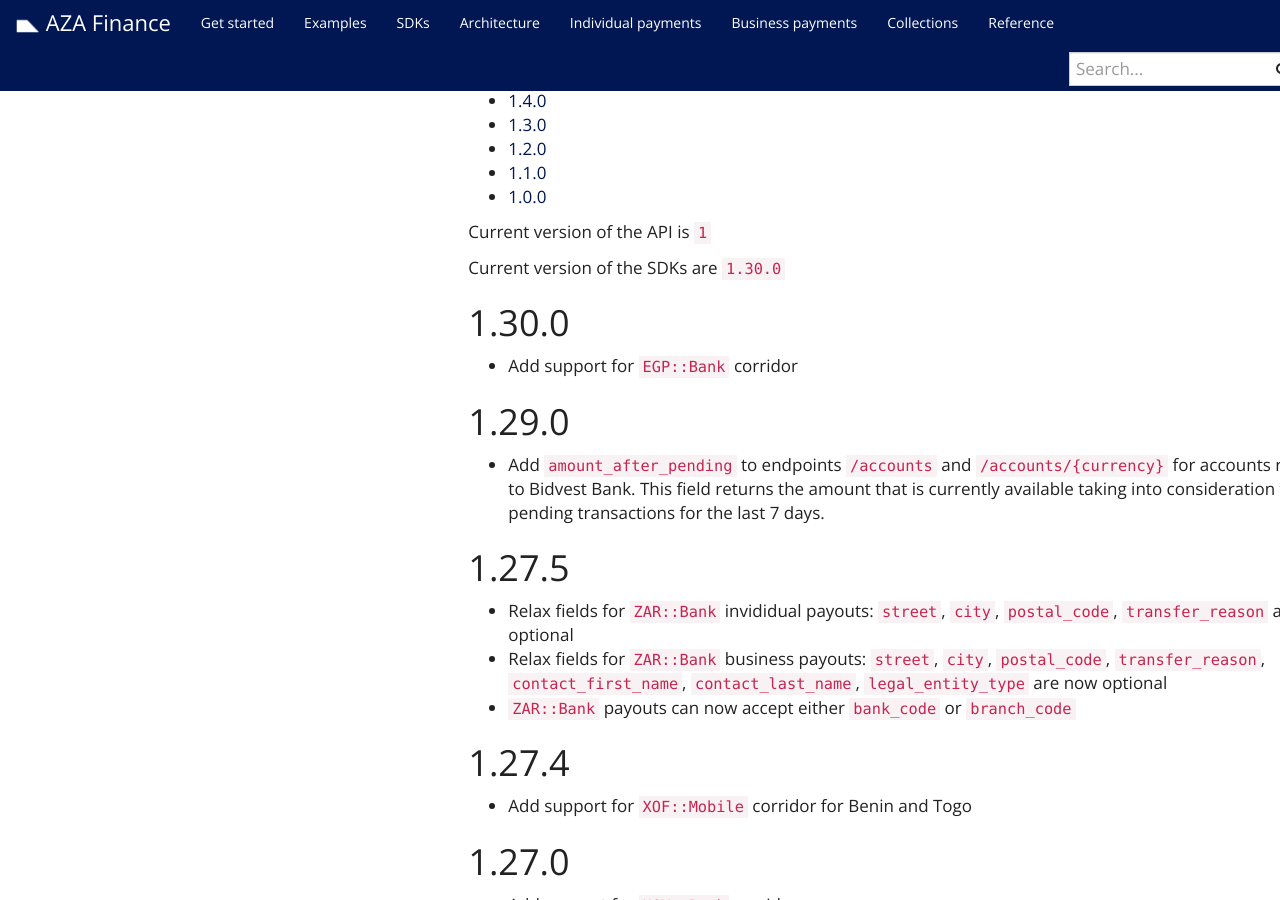
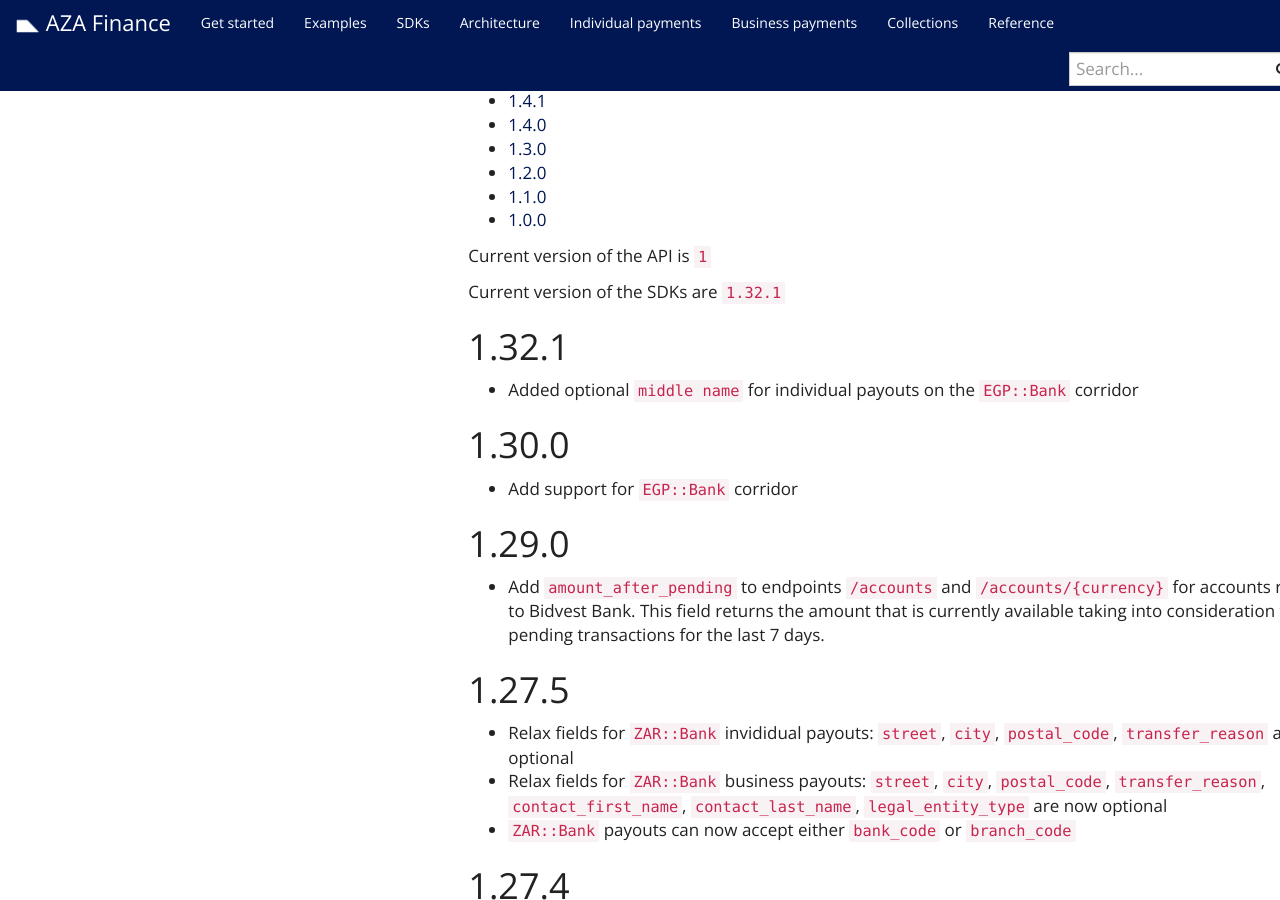
Before and after one commit to transferzero/api-documentation, a Jekyll site: the page built from _docs/changelog.md, in a window 1280 px wide and 900 px high, scrolled down 823 px. Built offline with Jekyll 4.4.1, drawn with Linux system fonts in a browser that asks for light colours; nearby versions of some CDN libraries; comment, search, counter and statistics services are not loaded.

Commit message:
BTA-12239 adding an optional middle name on egp individual beneficiaries (#226)

```diff
--- a/_docs/changelog.md
+++ b/_docs/changelog.md
@@ -8,7 +8,11 @@
 
 Current version of the API is `1`
 
-Current version of the SDKs are `1.30.0`
+Current version of the SDKs are `1.32.1`
+
+1.32.1
+------
+* Added optional `middle name` for individual payouts on the `EGP::Bank` corridor
 
 1.30.0
 ------
```
Also changed, not shown: _includes/corridors/egp-bank.md (+2 -0 lines), _includes/corridors/recipient_name.md (+1 -0 lines).
